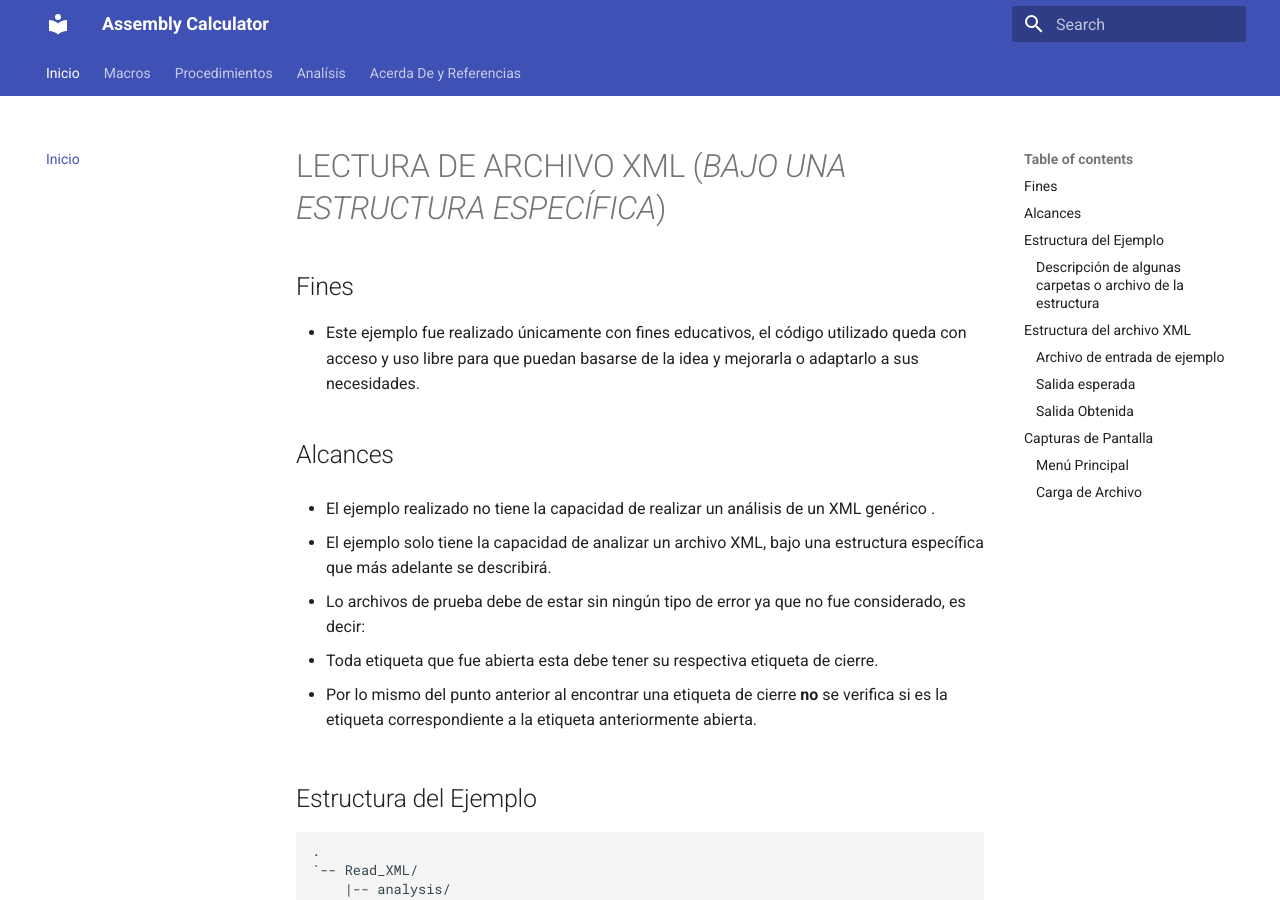
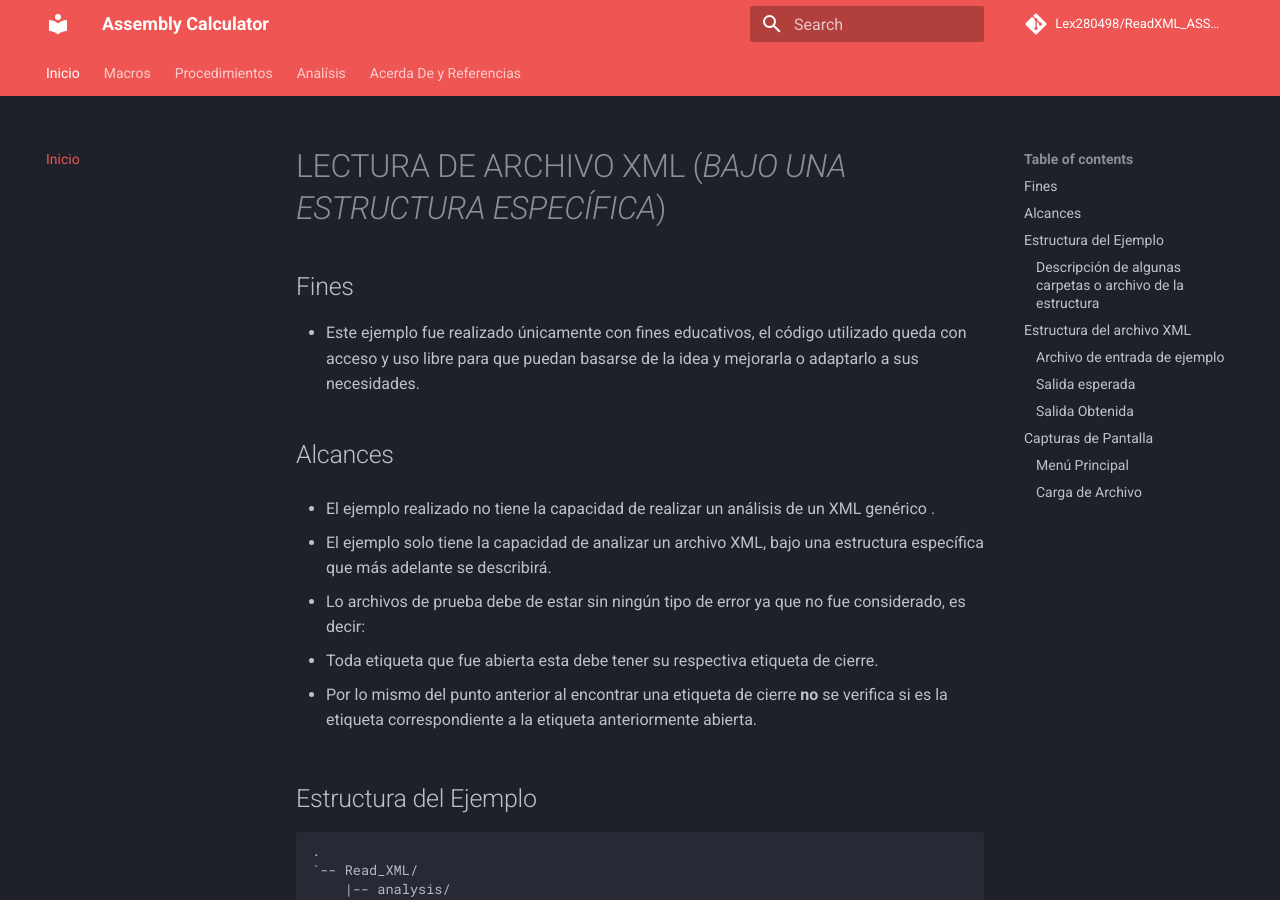
Before and after one commit to LexFer01/ReadXML_ASSEMBLY, an MkDocs documentation site: the page built from docs/index.md, in a window 1280 px wide and 900 px high. Built offline with MkDocs 1.6.1 and Material for MkDocs 9.7.7, drawn with Linux system fonts in a browser that asks for light colours; comment, search, counter and statistics services are not loaded.

Commit message:
mkdocs.yml modified

```diff
--- a/mkdocs.yml
+++ b/mkdocs.yml
@@ -1,4 +1,6 @@
 site_name: Assembly Calculator
+repo_url: https://github.com/Lex280498/ReadXML_ASSEMBLY
+repo_name: Lex280498/ReadXML_ASSEMBLY
 nav:
     - Inicio: index.md
     - Macros:
@@ -15,27 +17,13 @@
     - navigation.indexes
     - navigation.tabs
 
+  palette:
+    scheme: slate
+    primary: red
+    accent: deep orange
+
 markdown_extensions:
   - pymdownx.highlight
   - pymdownx.superfences
 
 copyright: Por Alex Méndez
-
-#     # Light mode
-#     - media: "(prefers-color-scheme: light)"
-#       scheme: default
-#       primary: indigo
-#       accent: indigo
-#       toggle
-# :
-#         icon: material/toggle-switch-off-outline
-#         name: Switch to dark mode
-
-#     # Dark mode
-#     - media: "(prefers-color-scheme: dark)"
-#       scheme: slate
-#       primary: blue
-#       accent: blue
-#       toggle:
-#         icon: material/toggle-switch
-#         name: Switch to light mode
```
